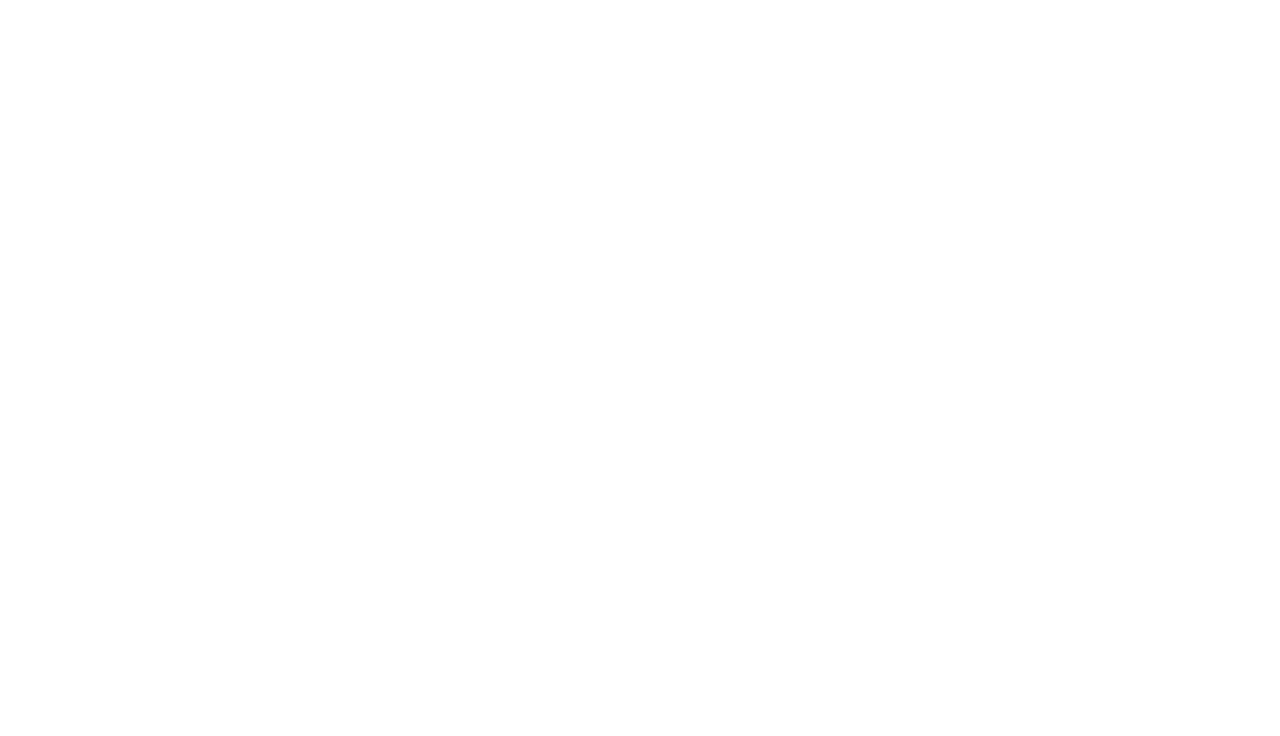
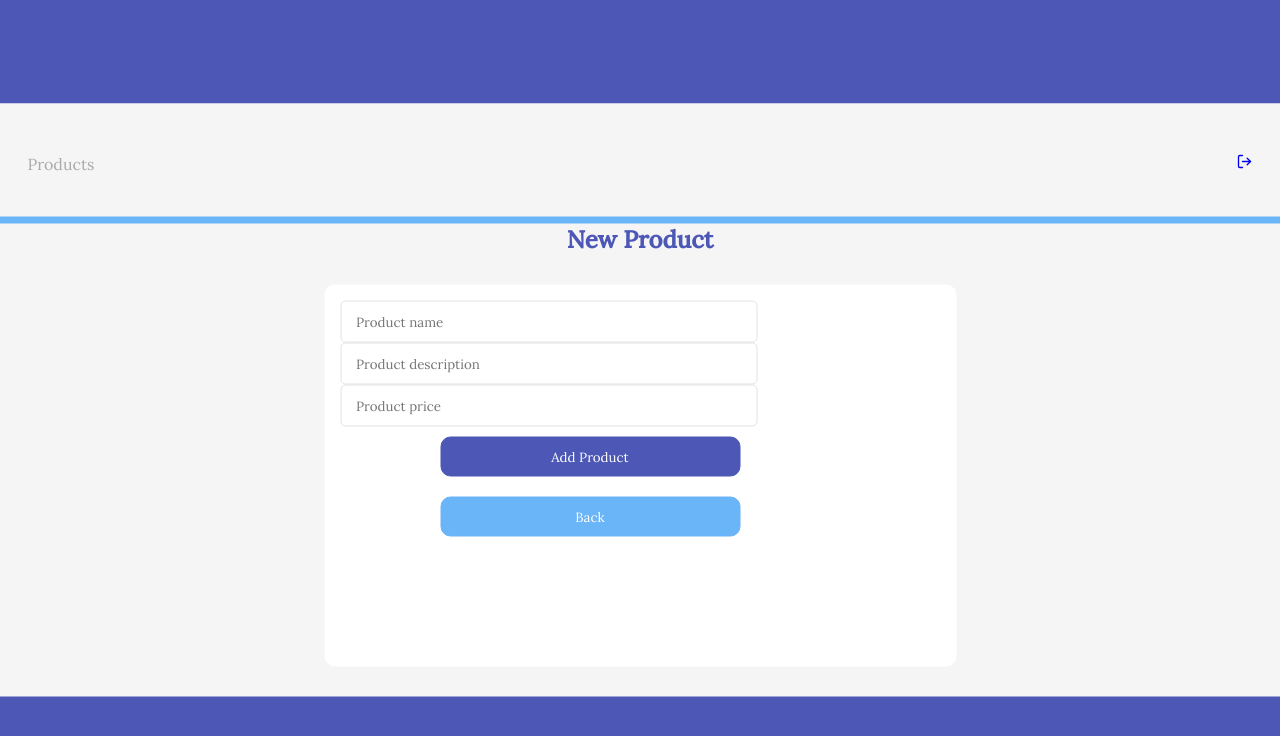
Before and after one commit to AvinashKalwale/JMR-frontend, a React (Create React App) app: page /form/1 in a window 1280 px wide. Before the commit this address had no page. Shown: the top 736 px of the page. Built offline with nearby package versions, Linux system fonts and the light colour scheme; no server answers.

Commit message:
formpage added

```diff
--- a/src/App.js
+++ b/src/App.js
@@ -3,6 +3,7 @@ import { Routes, Route } from "react-router-dom";
 
 import SignIn from './components/SignIn_SignUp/SignIn';
 import SignUp from './components/SignIn_SignUp/SignUp';
+import FormPage from './components/form/FormPage';
 function App() {
   return (
     <div>
@@ -12,6 +13,7 @@ function App() {
           {/* <Route path=":email" element={<Header/>}/> */}
         </Route>
         <Route path="/signUp" element={<SignUp />} />
+        <Route path="/form/:email" element={<FormPage />} />
         </Routes>
     </div>
 
--- /dev/null
+++ b/src/components/Header.js
@@ -0,0 +1,29 @@
+import React, { useEffect, useState } from 'react'
+import { Link, useParams} from 'react-router-dom'
+import "../MainPage.css"
+import { FiLogOut } from 'react-icons/fi'
+
+
+function Header() {
+  let {email} = useParams()
+  let [data, setData]=useState({})
+  const fetchData = () => {
+    fetch(`https://pleximus-backend.onrender.com/login/${email}`)
+        .then((response) => response.json())
+        .then((data) => {
+            setData(data[0]);
+        });
+};
+useEffect(() => {
+    fetchData();
+}, []);
+  let userid="sourabh@123.com  "
+  return (
+    <header className='header'>
+      <div>Products</div>
+    <div><span>{data.email}</span><abbr title="Logout"><Link to="/"><FiLogOut /></Link></abbr></div>
+    </header>
+  )
+}
+
+export default Header
--- /dev/null
+++ b/src/components/form/Form.css
@@ -0,0 +1,46 @@
+*{
+    margin: 0;
+    padding: 0;
+}
+#create-container{
+    background-color: #F5F5F5;
+    position: absolute;
+    top: 50%;
+    left: 50%;
+    transform: translate(-50%, -50%);
+}
+h2{
+    text-align: center;
+    color: #4C57B6;
+}
+.create-container{
+    background-color: white;
+    border:1px solid white;
+    border-radius: 10px;
+    width: 600px;
+    height: 350px;
+    padding: 15px;
+    margin: 30px auto;
+}
+
+
+.input-boxing{
+width: 400px;
+    height: 40px;
+    border-radius: 5px;
+
+}
+.submit-btn{
+    width: 300px;
+    height: 40px;
+    border-radius: 10px;
+    margin:10px 100px;
+    color: white;
+    border: 1px solid #4C57B6;
+    background-color: #4C57B6;
+
+}
+.back-btn{
+    background-color: #6AB4F8;
+    border: 1px solid #6AB4F8;
+}
--- /dev/null
+++ b/src/components/form/FormPage.js
@@ -0,0 +1,80 @@
+import { useState } from "react";
+import { useNavigate, useParams } from "react-router-dom";
+import axios from 'axios';
+import "./Form.css"
+import Header from "../Header"
+export default function FormPage() {
+    let {email}= useParams()
+    const navigate = useNavigate();
+    const [data, setData] = useState({
+        product_name: "",
+        product_description: "",
+        product_price: ""
+    });
+    const handleChange = (event) => {
+        const name = event.target.name;
+        const value = event.target.value;
+        setData(values => ({ ...values, [name]: value }))
+    }
+    const submitForm = (e) => {
+        e.preventDefault()
+        if(data.product_name, data.product_description, data.product_price){
+            axios.post('http://localhost:5000/product', {
+            product_name: data.product_name,
+            product_description: data.product_description,
+            product_price: data.product_price,
+        })
+            .then(function (response) {
+                console.log(response);
+            })
+            .catch(function (error) {
+                console.log(error);
+            });
+
+            navigate(`/display/${email}`)
+        }else{
+            alert("All fields are necessary")
+        }
+    }
+    return (
+        <div id="create-container">
+            <Header/>
+           <div>
+           <h2>New Product</h2>
+            <form className="create-container" onSubmit={submitForm}>
+
+                <div>
+
+                    <div>
+                    <input placeholder="Product name" className="input-boxing" type="text" name="product_name"
+                        value={data.product_name}
+                        onChange={handleChange}
+                    />
+                    </div>
+                </div>
+                <div>
+                    <input placeholder="Product description" className="input-boxing" type="text" name="product_description"
+                        value={data.product_description}
+                        onChange={handleChange}
+                    />
+                </div>
+                <div>
+
+                    <input placeholder="Product price" className="input-boxing" type="" name="product_price"
+                        value={data.product_price}
+                        onChange={handleChange}
+                    />
+                </div>
+
+                <button type="submit" className="submit-btn " >Add Product</button>
+                <button onClick={()=>{
+                    navigate(-1)
+                }} className="submit-btn back-btn" >Back</button>
+
+            </form>
+           </div>
+
+        </div>
+
+    )
+}
```
